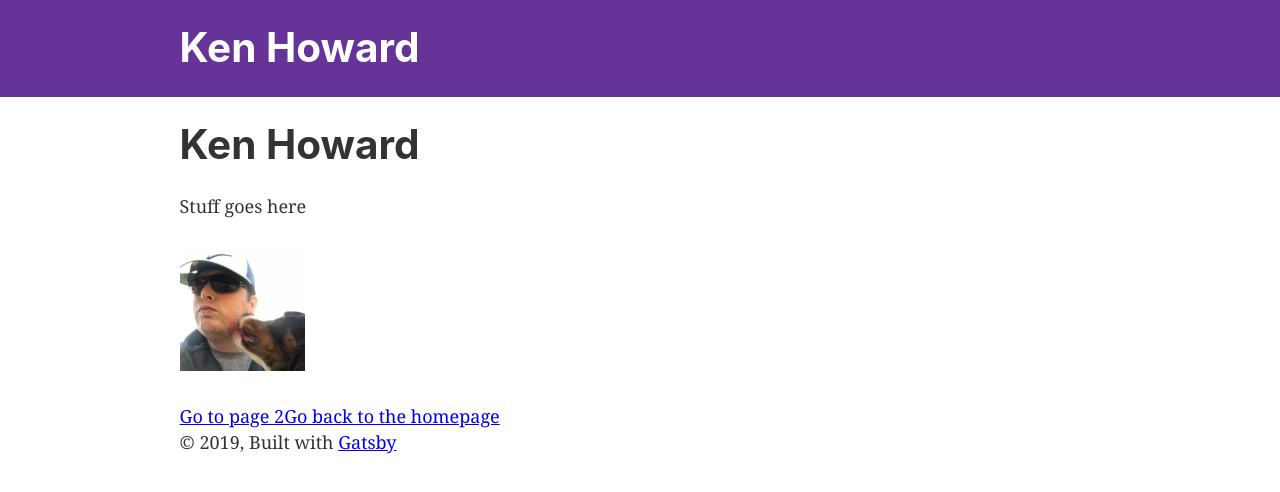
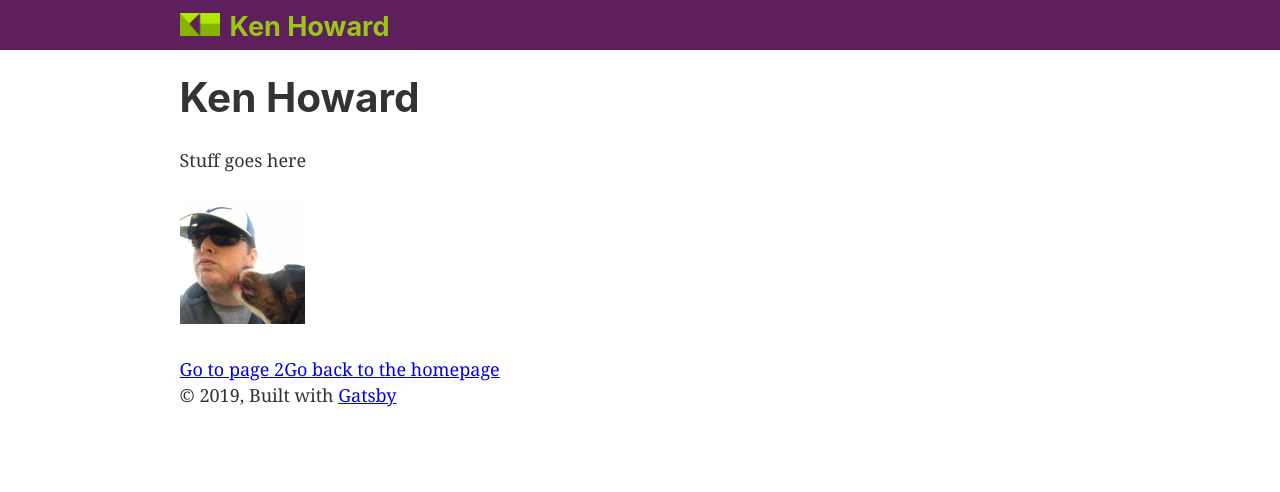
Before and after one commit to kenhowardpdx/kenhowardpdx.github.io, a Gatsby site: page /about in a window 1280 px wide. Built offline with nearby package versions, Linux system fonts and the light colour scheme; Gatsby itself is replaced by a stand-in of ours.

Commit message:
refactor: color header, add logo

```diff
--- a/src/components/header.tsx
+++ b/src/components/header.tsx
@@ -1,11 +1,29 @@
-import { Link } from 'gatsby';
+import { Link, graphql, StaticQuery } from 'gatsby';
 import PropTypes from 'prop-types';
 import React from 'react';
+import Img from 'gatsby-image';
+
+const Logo = (): JSX.Element => (
+  <StaticQuery
+    query={graphql`
+      query {
+        logo: file(relativePath: { eq: "logo.png" }) {
+          childImageSharp {
+            fluid(maxWidth: 90) {
+              ...GatsbyImageSharpFluid
+            }
+          }
+        }
+      }
+    `}
+    render={(data) => <Img fluid={data.logo.childImageSharp.fluid} />}
+  />
+);
 
 const Header = ({ siteTitle }): JSX.Element => (
   <header
     style={{
-      background: `rebeccapurple`,
+      background: `#5d205d`,
       marginBottom: `1.45rem`
     }}
   >
@@ -13,18 +31,28 @@ const Header = ({ siteTitle }): JSX.Element => (
       style={{
         margin: `0 auto`,
         maxWidth: 960,
-        padding: `1.45rem 1.0875rem`
+        padding: `0rem 1.0875rem 0.3rem`
       }}
     >
       <h1 style={{ margin: 0 }}>
         <Link
           to="/"
           style={{
-            color: `white`,
+            fontSize: `1.5rem`,
+            color: `#9bc618`,
             textDecoration: `none`
           }}
         >
-          {siteTitle}
+          <div
+            style={{
+              width: `40px`,
+              display: `inline-block`,
+              margin: `0 10px 0 0`
+            }}
+          >
+            <Logo />
+          </div>
+          <span style={{ display: `inline-block` }}>{siteTitle}</span>
         </Link>
       </h1>
     </div>
--- a/src/pages/about.tsx
+++ b/src/pages/about.tsx
@@ -5,7 +5,7 @@ import Img from 'gatsby-image';
 import Layout from '../components/layout';
 import SEO from '../components/seo';
 
-const KenHoward = () => (
+const KenHoward = (): JSX.Element => (
   <StaticQuery
     query={graphql`
       query {
@@ -22,7 +22,7 @@ const KenHoward = () => (
   />
 );
 
-const IndexPage = () => (
+const IndexPage = (): JSX.Element => (
   <Layout>
     <SEO
       title="About Ken Howard"
```
Also changed, not shown: src/images/logo.png (added).
